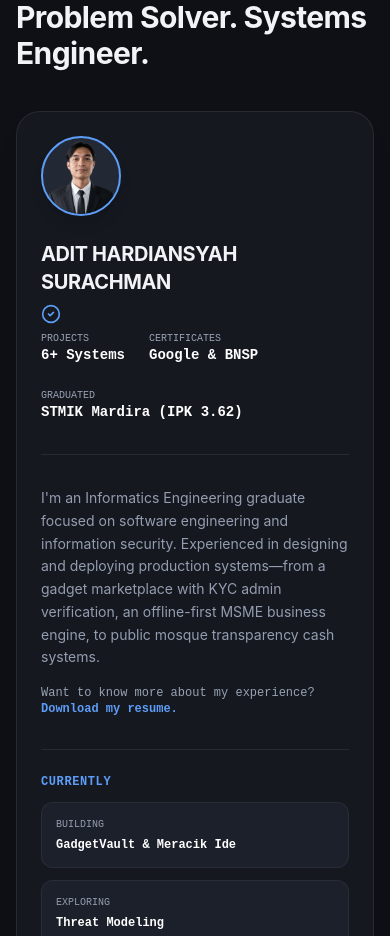
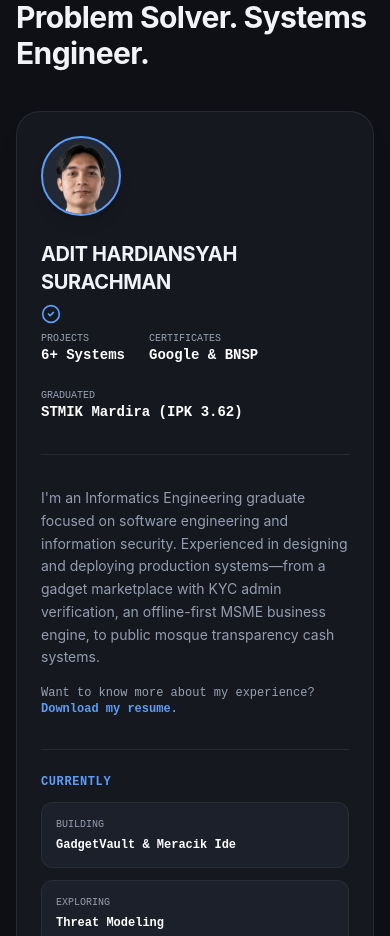
Before and after one commit to Wilhelm-art/portofolio-adit, a React (Vite) app: page /en in a window 390 px wide. Shown: the part 3140-4076 px from the top of the page. Built offline with nearby package versions, Linux system fonts and the light colour scheme.

Commit message:
perf(assets): add 4.9kB profile-avatar.webp and fix search label-in-name
Add dedicated 4.9kB WebP avatar for About section to eliminate 71kB wasted mobile payload. Mark Search kbd tag as aria-hidden to achieve 100% WCAG Label in Name compliance.

```diff
--- a/src/components/Navbar.tsx
+++ b/src/components/Navbar.tsx
@@ -130,13 +130,13 @@
           <button
             type="button"
             onClick={() => window.dispatchEvent(new CustomEvent('toggle-command-palette'))}
-            aria-label="Search ⌘K (Cari proyek dan aksi)"
+            aria-label="Search"
             title="Search projects & actions (Ctrl+K)"
             className="flex items-center gap-1.5 px-2.5 sm:px-3 py-1 sm:py-1.5 rounded-full border border-white/10 bg-white/5 hover:bg-white/10 text-[var(--color-stone-muted)] hover:text-white text-xs font-mono transition-all"
           >
             <Search className="w-3.5 h-3.5 text-[var(--color-accent)]" />
             <span className="hidden sm:inline text-[10px] uppercase font-semibold">Search</span>
-            <kbd className="hidden sm:inline-block px-1.5 py-0.2 bg-black/40 border border-white/10 rounded text-[9px] text-[var(--color-paper-100)]">
+            <kbd className="hidden sm:inline-block px-1.5 py-0.2 bg-black/40 border border-white/10 rounded text-[9px] text-[var(--color-paper-100)]" aria-hidden="true">
               ⌘K
             </kbd>
           </button>
--- a/src/pages/Home.tsx
+++ b/src/pages/Home.tsx
@@ -572,7 +572,7 @@
               {/* Profile Top Row */}
               <div className="flex flex-col sm:flex-row items-start sm:items-center gap-6 pb-8 border-b border-white/[0.08]">
                 <img
-                  src="/assets/profile-cutout.webp"
+                  src="/assets/profile-avatar.webp"
                   alt="Adit Hardiansyah"
                   loading="lazy"
                   width="80"
```
Also changed, not shown: public/assets/profile-avatar.webp (added), public/assets/profile-cutout-sm.webp.
